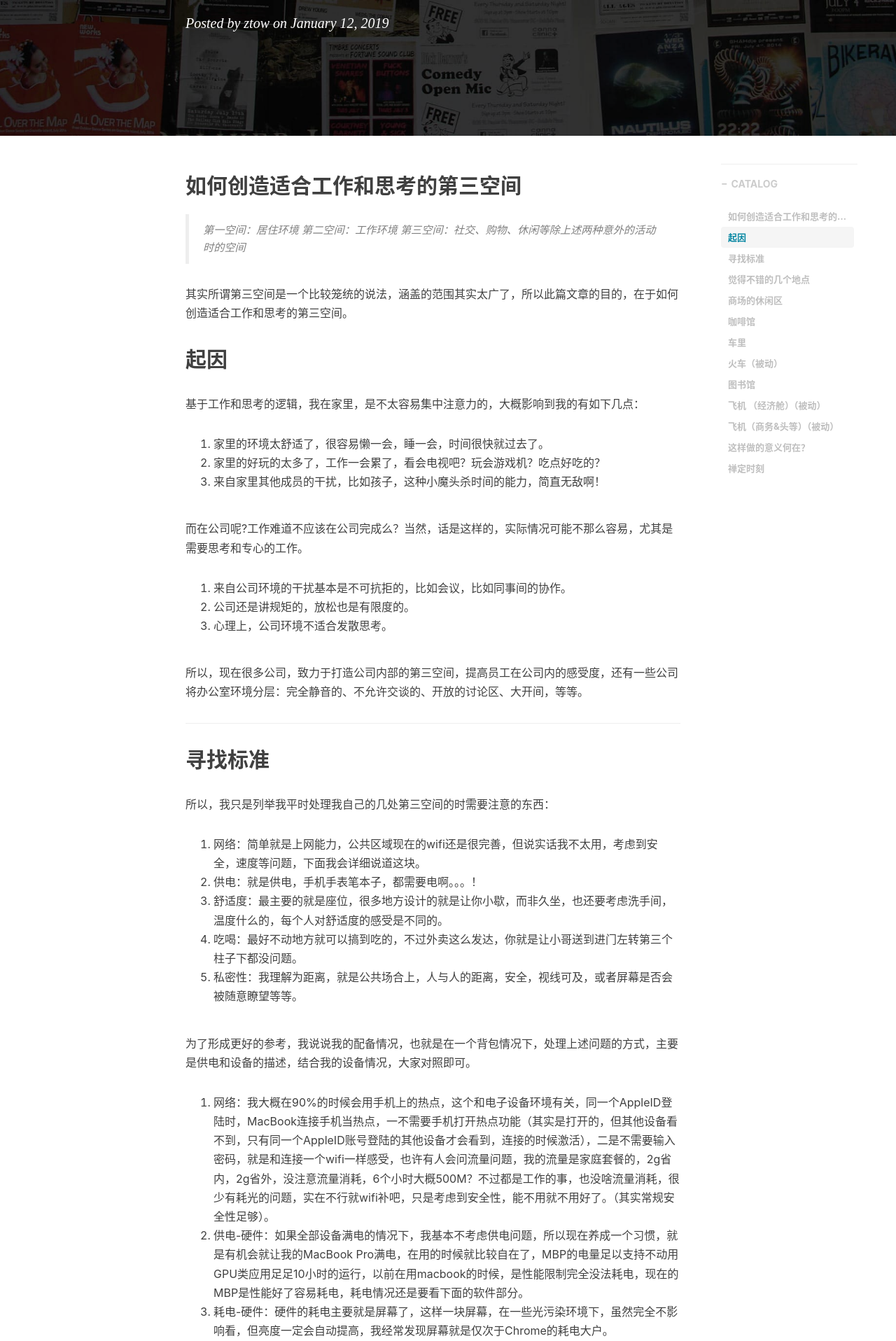
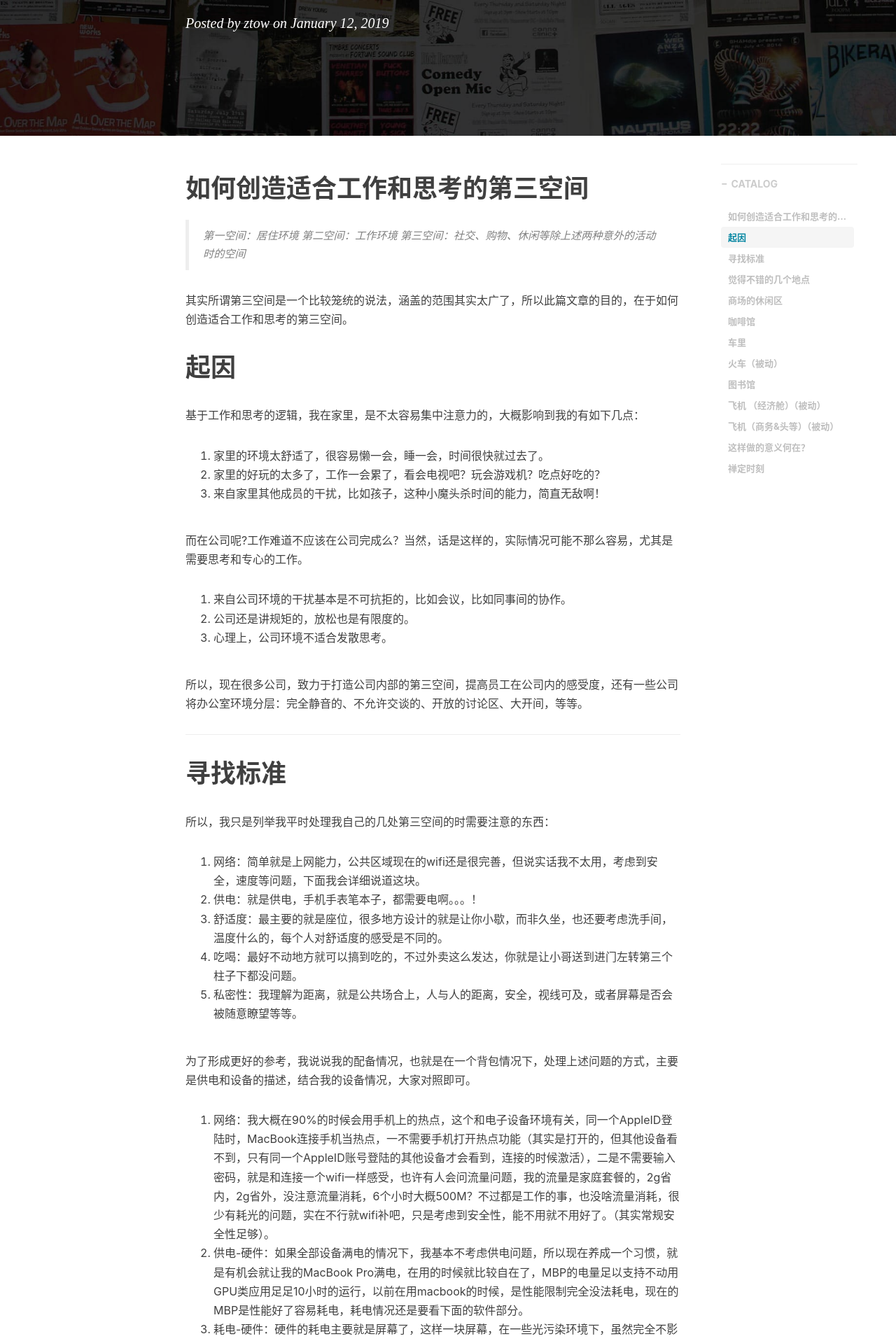
Before and after one commit to ztow/wdphoto, a Jekyll site: the page built from _posts/2019-01-12-Third-space.md, in a window 1280 px wide. Shown: the part 413-2329 px from the top of the page at 70% size. Built offline with Jekyll 4.4.1, drawn with Linux system fonts in a browser that asks for light colours; nearby versions of some CDN libraries; comment, search, counter and statistics services are not loaded.

Commit message:
no message

```diff
--- a/_posts/2019-01-12-Third-space.md
+++ b/_posts/2019-01-12-Third-space.md
@@ -10,7 +10,7 @@ tags:
   - 生活
 ---
 
-## 如何创造适合工作和思考的第三空间
+# 如何创造适合工作和思考的第三空间
 
 > 第一空间：居住环境
 > 第二空间：工作环境
@@ -18,7 +18,7 @@ tags:
 
 其实所谓第三空间是一个比较笼统的说法，涵盖的范围其实太广了，所以此篇文章的目的，在于如何创造适合工作和思考的第三空间。
 
-## 起因
+# 起因
 基于工作和思考的逻辑，我在家里，是不太容易集中注意力的，大概影响到我的有如下几点：
 1. 家里的环境太舒适了，很容易懒一会，睡一会，时间很快就过去了。
 2. 家里的好玩的太多了，工作一会累了，看会电视吧？玩会游戏机？吃点好吃的？
@@ -32,7 +32,7 @@ tags:
 所以，现在很多公司，致力于打造公司内部的第三空间，提高员工在公司内的感受度，还有一些公司将办公室环境分层：完全静音的、不允许交谈的、开放的讨论区、大开间，等等。
 
 ----
-## 寻找标准
+# 寻找标准
 所以，我只是列举我平时处理我自己的几处第三空间的时需要注意的东西：
 1. 网络：简单就是上网能力，公共区域现在的wifi还是很完善，但说实话我不太用，考虑到安全，速度等问题，下面我会详细说道这块。
 2. 供电：就是供电，手机手表笔本子，都需要电啊。。。！
@@ -52,7 +52,7 @@ tags:
 
 ----
 
-## 觉得不错的几个地点
+# 觉得不错的几个地点
 以下评分最低1分，最高5分。
 
 ### 商场的休闲区
```
